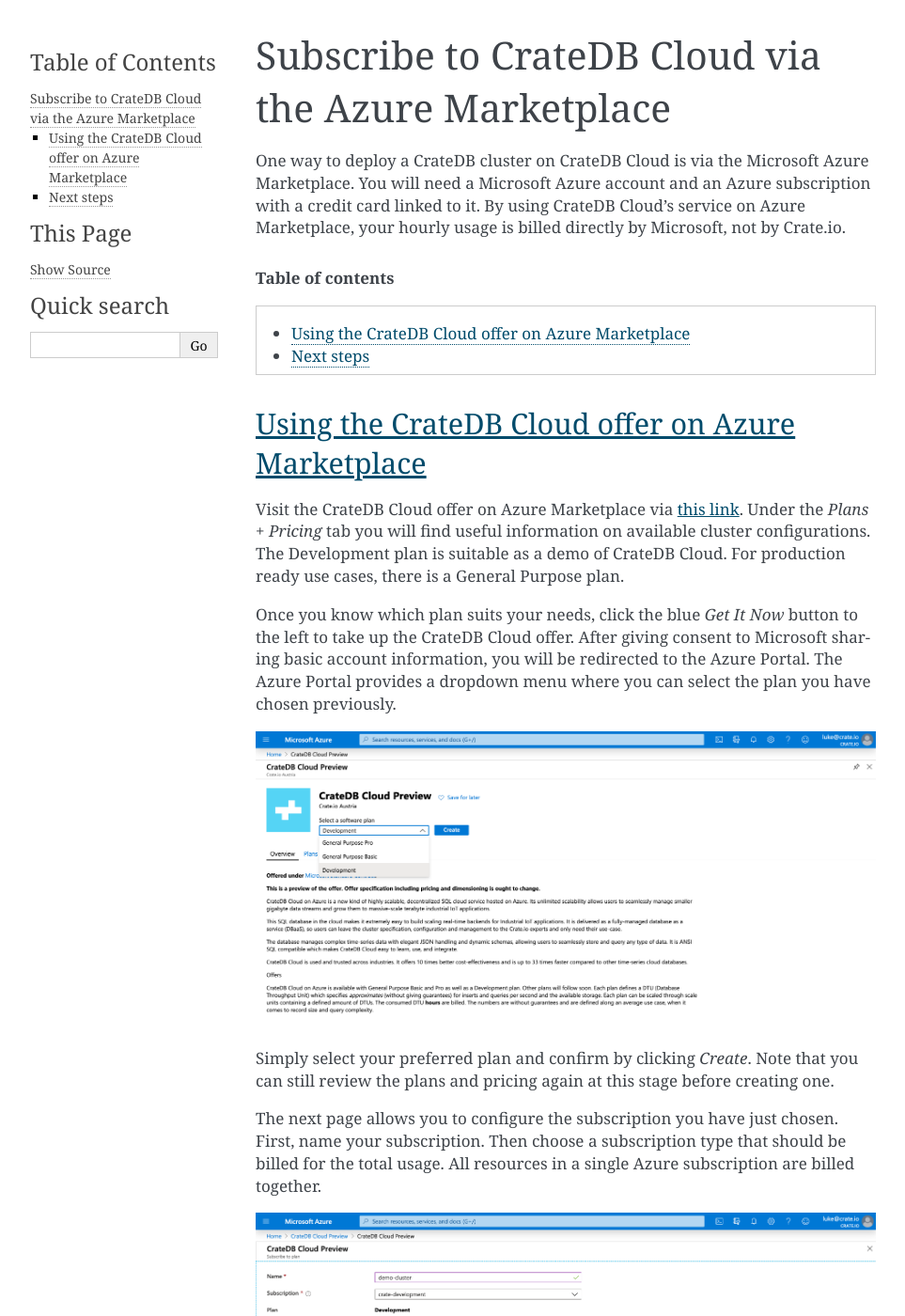
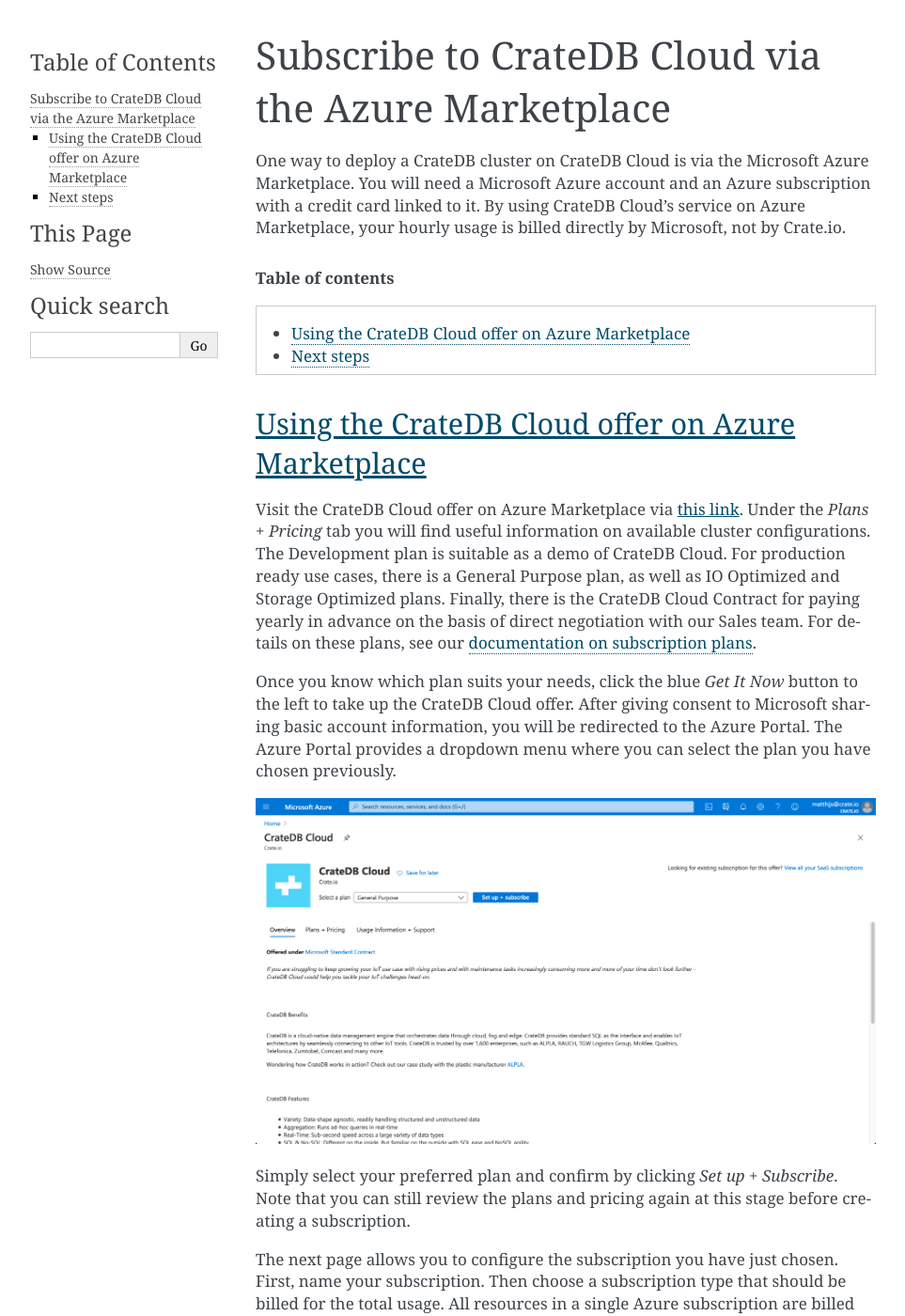
Before and after one commit to crate/cloud-tutorials, a Sphinx documentation site: the page built from docs/cluster-deployment/deploy-to-cluster-azure/signup-azure.rst, in a window 1280 px wide and 1400 px high. Shown: the whole window at 94% size, without its empty margins (148-1111 px from the left). Built offline with Sphinx 7.4.7, drawn with Linux system fonts in a browser that asks for light colours.

Commit message:
Refresh: update Azure tutorial

```diff
--- a/docs/cluster-deployment/deploy-to-cluster-azure/signup-azure.rst
+++ b/docs/cluster-deployment/deploy-to-cluster-azure/signup-azure.rst
@@ -24,7 +24,11 @@
 Visit the CrateDB Cloud offer on Azure Marketplace via |this link|. Under the
 *Plans + Pricing* tab you will find useful information on available cluster
 configurations. The Development plan is suitable as a demo of CrateDB Cloud.
-For production ready use cases, there is a General Purpose plan.
+For production ready use cases, there is a General Purpose plan, as well as
+IO Optimized and Storage Optimized plans. Finally, there is the CrateDB Cloud
+Contract for paying yearly in advance on the basis of direct negotiation with
+our Sales team. For details on these plans, see our `documentation on
+subscription plans`_.
 
 Once you know which plan suits your needs, click the blue *Get It Now* button
 to the left to take up the CrateDB Cloud offer. After giving consent to
@@ -34,9 +38,9 @@
 
 .. image:: ../../_assets/img/portal-offer.png
 
-Simply select your preferred plan and confirm by clicking *Create*. Note that
-you can still review the plans and pricing again at this stage before creating
-one.
+Simply select your preferred plan and confirm by clicking *Set up + Subscribe*.
+Note that you can still review the plans and pricing again at this stage before
+creating a subscription.
 
 The next page allows you to configure the subscription you have just chosen.
 First, name your subscription. Then choose a subscription type that should be
@@ -69,6 +73,7 @@
 :ref:`next section of the tutorial <configure-azure-to-cluster>`.
 
 
+.. _documentation on subscription plans: https://crate.io/docs/cloud/reference/en/latest/subscription-plans.html
 .. |this link| raw:: html
 
     <a href="https://azuremarketplace.microsoft.com/en-us/marketplace/apps/crate.cratedbcloud?tab=Overview" target="_blank">this link</a>
```
Also changed, not shown: docs/_assets/img/portal-offer.png.
